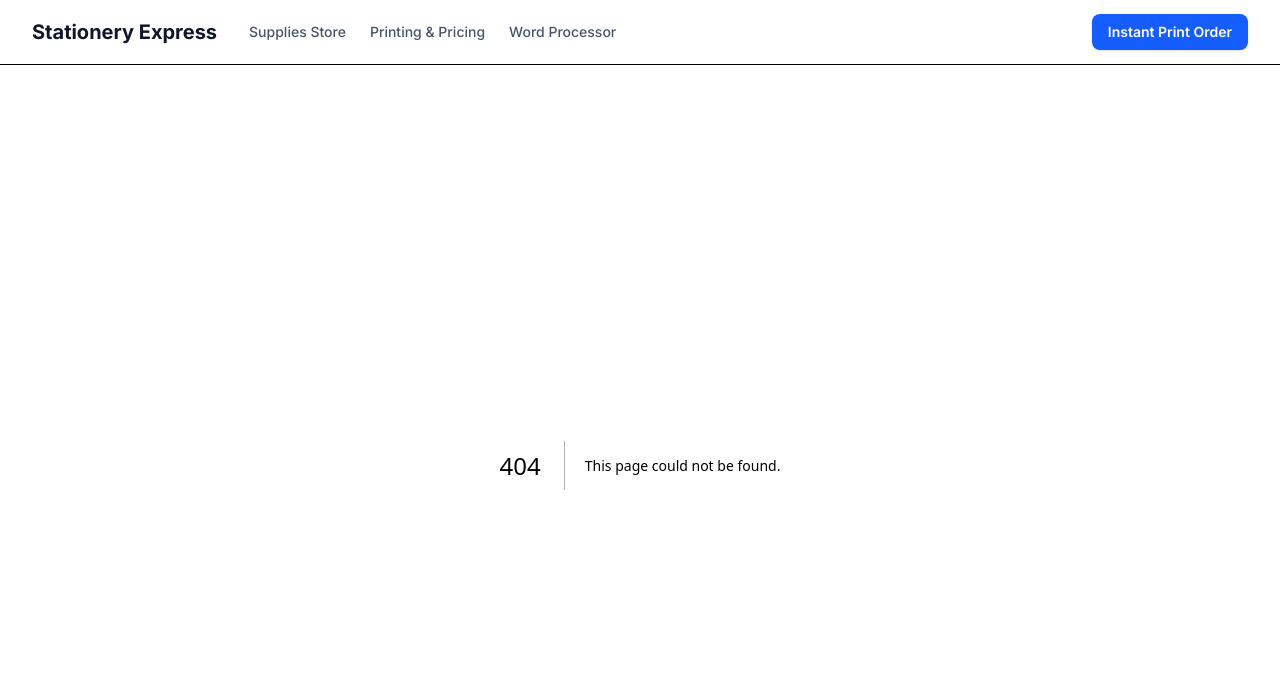
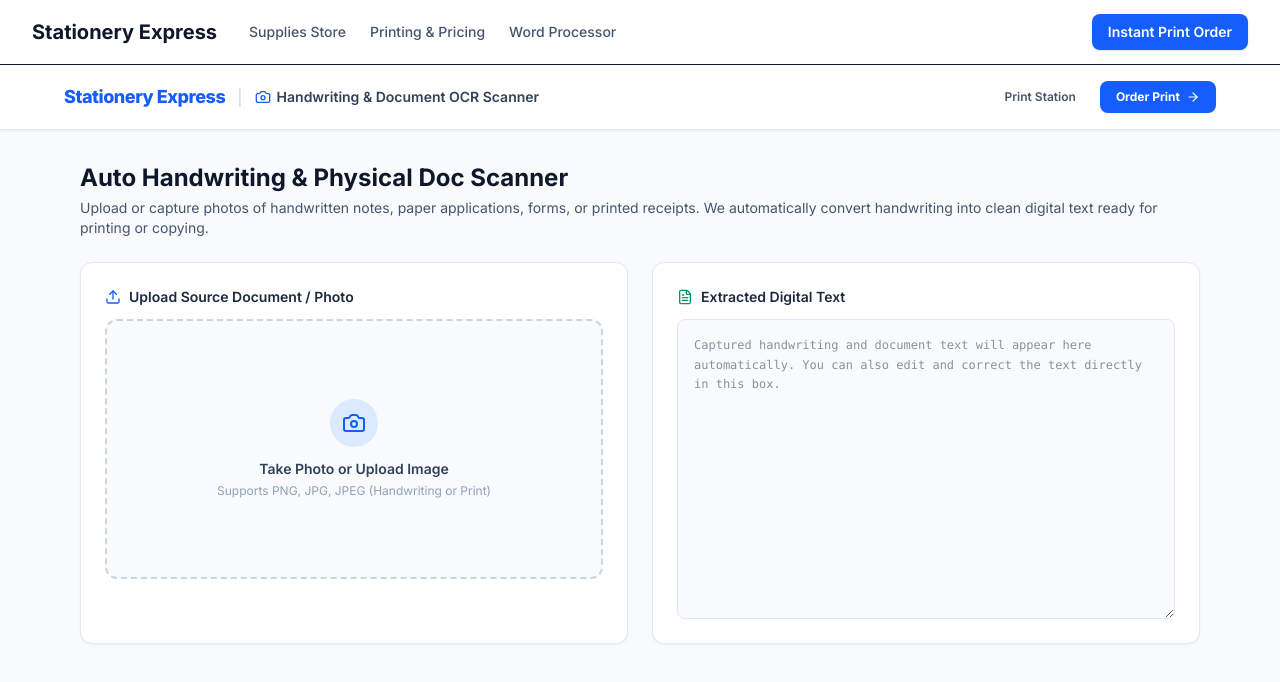
Before and after one commit to smarthiredhr-bot/stationery-platform, a Next.js app: page /scan in a window 1280 px wide. Before the commit this address had no page. Shown: the top 682 px of the page. Built offline with nearby package versions, Linux system fonts and the light colour scheme.

Commit message:
feat: replace editor with automated handwriting and document ocr scanner

```diff
--- /dev/null
+++ b/src/app/scan/page.tsx
@@ -0,0 +1,214 @@
+'use client';
+
+import React, { useState, useRef } from 'react';
+import { createWorker } from 'tesseract.js';
+import {
+  Camera, Upload, FileText, CheckCircle2,
+  Copy, Printer, RefreshCw, AlertCircle, ArrowRight
+} from 'lucide-react';
+
+export default function DocumentScannerPage() {
+  const [imagePreview, setImagePreview] = useState<string | null>(null);
+  const [isProcessing, setIsProcessing] = useState(false);
+  const [progress, setProgress] = useState(0);
+  const [statusText, setStatusText] = useState('');
+  const [extractedText, setExtractedText] = useState('');
+  const [copied, setCopied] = useState(false);
+  const fileInputRef = useRef<HTMLInputElement>(null);
+
+  const handleFileChange = (e: React.ChangeEvent<HTMLInputElement>) => {
+    const file = e.target.files?.[0];
+    if (!file) return;
+
+    const reader = new FileReader();
+    reader.onload = () => {
+      setImagePreview(reader.result as string);
+      processOCR(file);
+    };
+    reader.readAsDataURL(file);
+  };
+
+  const processOCR = async (file: File) => {
+    setIsProcessing(true);
+    setProgress(0);
+    setStatusText('Initializing OCR Scanner Engine...');
+    setExtractedText('');
+
+    try {
+      const worker = await createWorker('eng');
+
+      setStatusText('Analyzing handwriting and document layout...');
+      setProgress(40);
+
+      const ret = await worker.recognize(file);
+      setProgress(100);
+      setStatusText('Extraction Complete!');
+      setExtractedText(ret.data.text.trim());
+
+      await worker.terminate();
+    } catch (err) {
+      console.error(err);
+      setStatusText('Failed to read image. Please ensure text is clear.');
+    } finally {
+      setIsProcessing(false);
+    }
+  };
+
+  const handleCopy = () => {
+    if (!extractedText) return;
+    navigator.clipboard.writeText(extractedText);
+    setCopied(true);
+    setTimeout(() => setCopied(false), 2000);
+  };
+
+  return (
+    <div className="min-h-screen bg-slate-50 text-slate-900 pb-16">
+      {/* Top Header */}
+      <header className="bg-white border-b border-slate-200 px-6 py-4 sticky top-0 z-20 shadow-xs">
+        <div className="max-w-6xl mx-auto flex items-center justify-between">
+          <div className="flex items-center space-x-3">
+            <span className="font-extrabold text-lg text-blue-600 tracking-tight">Stationery Express</span>
+            <span className="text-slate-300">|</span>
+            <h1 className="text-sm font-semibold text-slate-700 flex items-center gap-1.5">
+              <Camera size={16} className="text-blue-600" /> Handwriting & Document OCR Scanner
+            </h1>
+          </div>
+          <div className="flex items-center space-x-3">
+            <a
+              href="/print"
+              className="text-xs font-semibold text-slate-600 hover:text-blue-600 px-3 py-1.5 rounded transition"
+            >
+              Print Station
+            </a>
+            <a
+              href="/print"
+              className="inline-flex items-center gap-1.5 px-4 py-2 bg-blue-600 hover:bg-blue-700 text-white text-xs font-bold rounded-lg shadow-xs transition"
+            >
+              Order Print <ArrowRight size={14} />
+            </a>
+          </div>
+        </div>
+      </header>
+
+      {/* Main Container */}
+      <main className="max-w-6xl mx-auto px-4 mt-8">
+        <div className="mb-6">
+          <h2 className="text-2xl font-bold text-slate-900">Auto Handwriting & Physical Doc Scanner</h2>
+          <p className="text-sm text-slate-600 mt-1">
+            Upload or capture photos of handwritten notes, paper applications, forms, or printed receipts. We automatically convert handwriting into clean digital text ready for printing or copying.
+          </p>
+        </div>
+
+        <div className="grid grid-cols-1 lg:grid-cols-2 gap-6">
+          {/* Left Column: Image Upload & Preview */}
+          <div className="bg-white border border-slate-200 rounded-xl p-6 shadow-xs flex flex-col justify-between">
+            <div>
+              <h3 className="font-semibold text-sm text-slate-800 mb-3 flex items-center gap-2">
+                <Upload size={16} className="text-blue-600" /> Upload Source Document / Photo
+              </h3>
+
+              <div
+                onClick={() => fileInputRef.current?.click()}
+                className="border-2 border-dashed border-slate-300 hover:border-blue-500 rounded-xl p-8 flex flex-col items-center justify-center cursor-pointer bg-slate-50 hover:bg-blue-50/40 transition group min-h-[260px]"
+              >
+                <input
+                  ref={fileInputRef}
+                  type="file"
+                  accept="image/*"
+                  capture="environment"
+                  className="hidden"
+                  onChange={handleFileChange}
+                />
+
+                {imagePreview ? (
+                  <div className="w-full flex flex-col items-center">
+                    <img
+                      src={imagePreview}
+                      alt="Uploaded Document"
+                      className="max-h-64 object-contain rounded-md shadow-xs border border-slate-200 mb-3"
+                    />
+                    <span className="text-xs font-semibold text-blue-600 group-hover:underline">
+                      Click to choose another photo
+                    </span>
+                  </div>
+                ) : (
+                  <>
+                    <div className="w-12 h-12 rounded-full bg-blue-100 text-blue-600 flex items-center justify-center mb-3 group-hover:scale-105 transition">
+                      <Camera size={24} />
+                    </div>
+                    <span className="text-sm font-semibold text-slate-700">Take Photo or Upload Image</span>
+                    <span className="text-xs text-slate-400 mt-1">Supports PNG, JPG, JPEG (Handwriting or Print)</span>
+                  </>
+                )}
+              </div>
+            </div>
+
+            {/* OCR Processing Bar */}
+            {isProcessing && (
+              <div className="mt-6 p-4 bg-blue-50 border border-blue-200 rounded-lg">
+                <div className="flex items-center justify-between text-xs font-semibold text-blue-800 mb-2">
+                  <span className="flex items-center gap-1.5">
+                    <RefreshCw size={14} className="animate-spin" /> {statusText}
+                  </span>
+                  <span>{progress}%</span>
+                </div>
+                <div className="w-full bg-blue-200 h-2 rounded-full overflow-hidden">
+                  <div
+                    className="bg-blue-600 h-full transition-all duration-300"
+                    style={{ width: `${progress}%` }}
+                  />
+                </div>
+              </div>
+            )}
+          </div>
+
+          {/* Right Column: Extracted Digital Text */}
+          <div className="bg-white border border-slate-200 rounded-xl p-6 shadow-xs flex flex-col">
+            <div className="flex items-center justify-between mb-3">
+              <h3 className="font-semibold text-sm text-slate-800 flex items-center gap-2">
+                <FileText size={16} className="text-emerald-600" /> Extracted Digital Text
+              </h3>
+              {extractedText && (
+                <div className="flex items-center space-x-2">
+                  <button
+                    onClick={handleCopy}
+                    className="inline-flex items-center gap-1 text-xs px-2.5 py-1 bg-slate-100 hover:bg-slate-200 text-slate-700 rounded transition font-medium"
+                  >
+                    {copied ? <CheckCircle2 size={13} className="text-emerald-600" /> : <Copy size={13} />}
+                    {copied ? 'Copied' : 'Copy Text'}
+                  </button>
+                  <button
+                    onClick={() => window.print()}
+                    className="inline-flex items-center gap-1 text-xs px-2.5 py-1 bg-slate-100 hover:bg-slate-200 text-slate-700 rounded transition font-medium"
+                  >
+                    <Printer size={13} /> Print Text
+                  </button>
+                </div>
+              )}
+            </div>
+
+            <textarea
+              readOnly={isProcessing}
+              value={extractedText}
+              onChange={(e) => setExtractedText(e.target.value)}
+              placeholder="Captured handwriting and document text will appear here automatically. You can also edit and correct the text directly in this box."
+              className="flex-1 w-full min-h-[300px] border border-slate-200 rounded-lg p-4 text-xs font-mono text-slate-800 leading-relaxed focus:outline-none focus:border-blue-500 bg-slate-50 resize-y"
+            />
+
+            {extractedText && (
+              <div className="mt-4 pt-4 border-t border-slate-100 flex items-center justify-between text-xs text-slate-500">
+                <span>{extractedText.trim().split(/\s+/).filter(Boolean).length} words extracted</span>
+                <a
+                  href="/print"
+                  className="font-bold text-blue-600 hover:underline inline-flex items-center gap-1"
+                >
+                  Send this text to the Printing Station &rarr;
+                </a>
+              </div>
+            )}
+          </div>
+        </div>
+      </main>
+    </div>
+  );
+}
```
Also changed, not shown: package.json (+2 -17 lines), src/app/print/page.tsx (line endings or trailing spaces), 1 other file (tests, documents, lock files or other folders).
